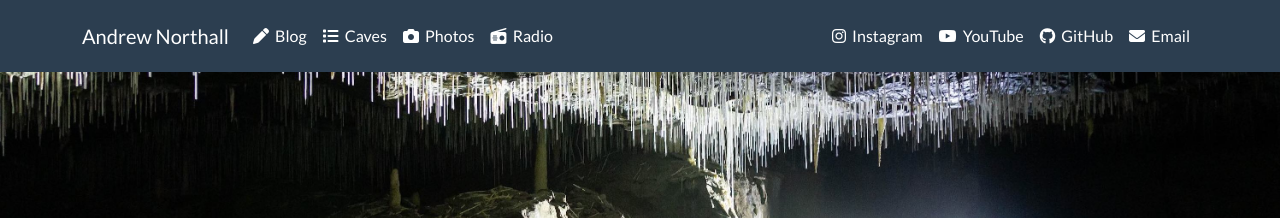
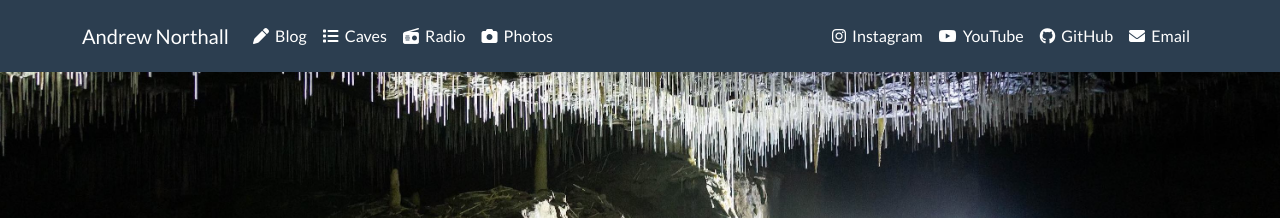
Before and after one commit to anorthall/northall.me.uk, a Jekyll site: the page built from www/index.html, in a window 1280 px wide. Shown: the top 218 px of the page. Built offline with Jekyll 4.4.1, drawn with Linux system fonts in a browser that asks for light colours.

Commit message:
Reorder navbar

```diff
--- a/www/_includes/navbar.html
+++ b/www/_includes/navbar.html
@@ -10,11 +10,11 @@
     </li>
 
     <li class="nav-item">
-      <a class="nav-link" href="/photos/"><i class="fa-solid fa-camera"></i>&nbsp; Photos</a>
+      <a class="nav-link" href="/radio/"><i class="fa-solid fa-radio"></i>&nbsp; Radio</a>
     </li>
 
     <li class="nav-item">
-      <a class="nav-link" href="/radio/"><i class="fa-solid fa-radio"></i>&nbsp; Radio</a>
+      <a class="nav-link" href="/photos/"><i class="fa-solid fa-camera"></i>&nbsp; Photos</a>
     </li>
   </ul>
 
```
